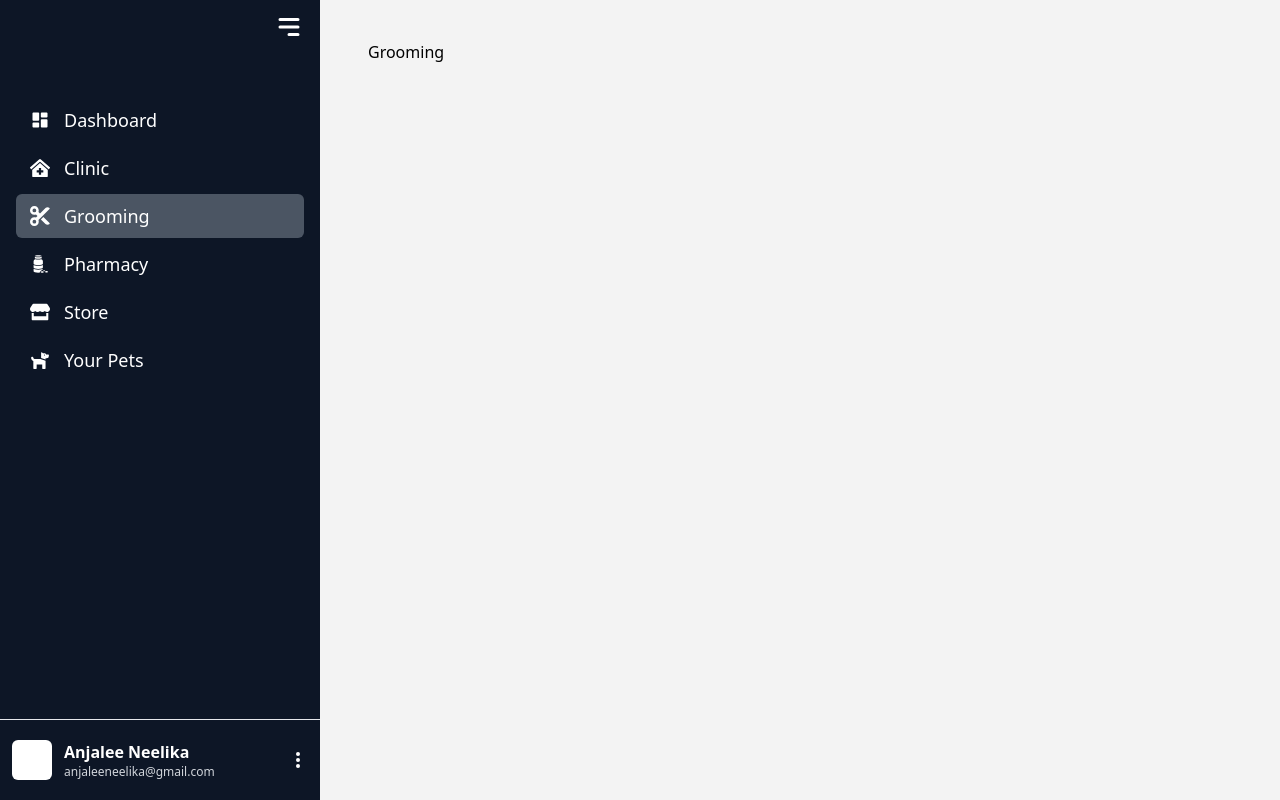
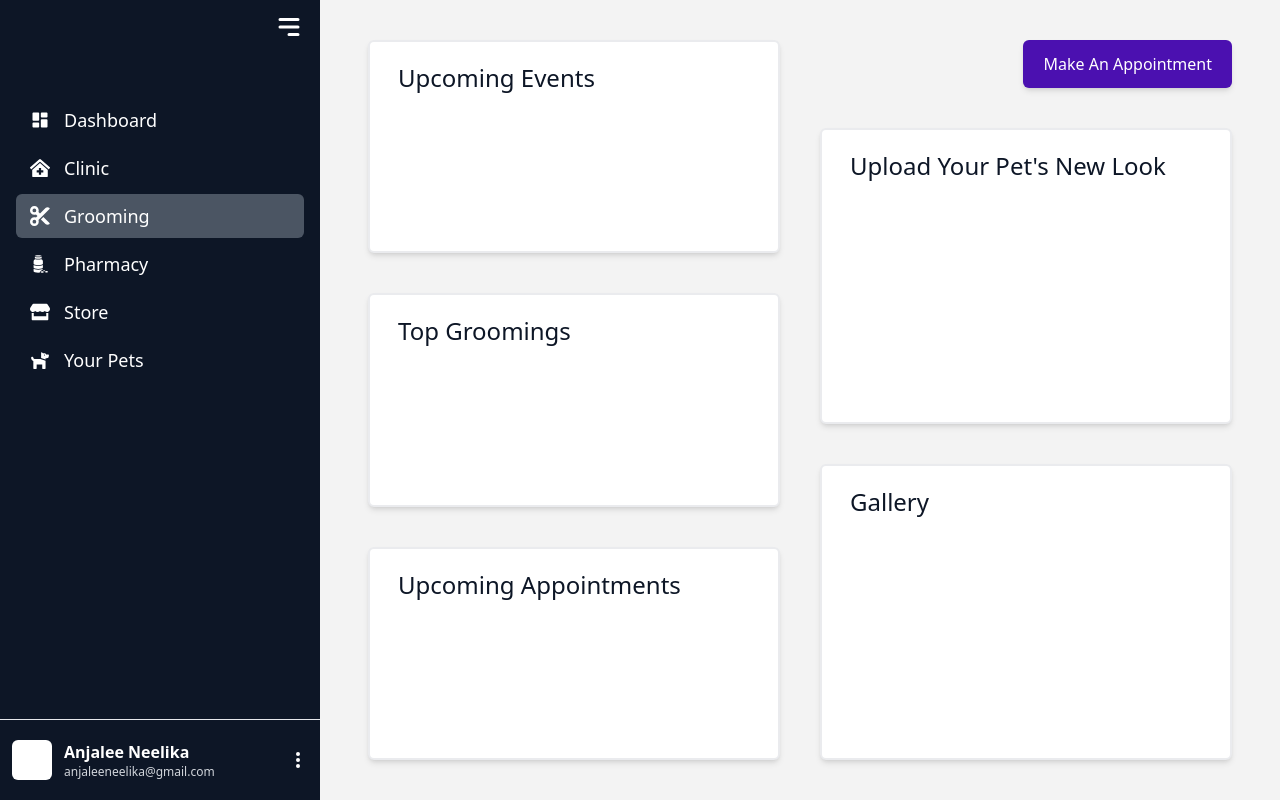
Before and after one commit to AnjaleeNeelika/Pet_Care_App, a React (Vite) app in the folder frontend/: page /pet-owner/grooming in a window 1280 px wide. Built offline with nearby package versions, Linux system fonts and the light colour scheme.

Commit message:
Update Grooming.jsx

```diff
--- a/frontend/src/pages/PetOwner/Grooming.jsx
+++ b/frontend/src/pages/PetOwner/Grooming.jsx
@@ -2,7 +2,30 @@ import React from 'react';
 
 const Grooming = () => {
     return (
-        <div>Grooming</div>
+        <section className='w-full h-full flex justify-center items-center gap-10'>
+            <div className='w-1/2 h-full flex flex-col gap-10'>
+                <div className='h-1/3 bg-white py-5 px-7 rounded-md shadow-md border-2 border-borderForWhite'>
+                    <div className='text-2xl text-[#0D1626] font-medium'>Upcoming Events</div>
+                </div>
+                <div className='h-1/3 bg-white py-5 px-7 rounded-md shadow-md border-2 border-borderForWhite'>
+                    <div className='text-2xl text-[#0D1626] font-medium'>Top Groomings</div>
+                </div>
+                <div className='h-1/3 bg-white py-5 px-7 rounded-md shadow-md border-2 border-borderForWhite'>
+                    <div className='text-2xl text-[#0D1626] font-medium'>Upcoming Appointments</div>
+                </div>
+            </div>
+            <div className='w-1/2 h-full flex flex-col gap-10'>
+                <div className='w-full flex justify-end'>
+                    <button className='bg-secondary-500 text-white px-5 py-3 rounded-md shadow-md'>Make An Appointment</button>
+                </div>
+                <div className='h-1/2 bg-white py-5 px-7 rounded-md shadow-md border-2 border-borderForWhite'>
+                    <div className='text-2xl text-[#0D1626] font-medium'>Upload Your Pet's New Look</div>
+                </div>
+                <div className='h-1/2 bg-white py-5 px-7 rounded-md shadow-md border-2 border-borderForWhite'>
+                    <div className='text-2xl text-[#0D1626] font-medium'>Gallery</div>
+                </div>
+            </div>
+        </section>
     )
 }
 
```
